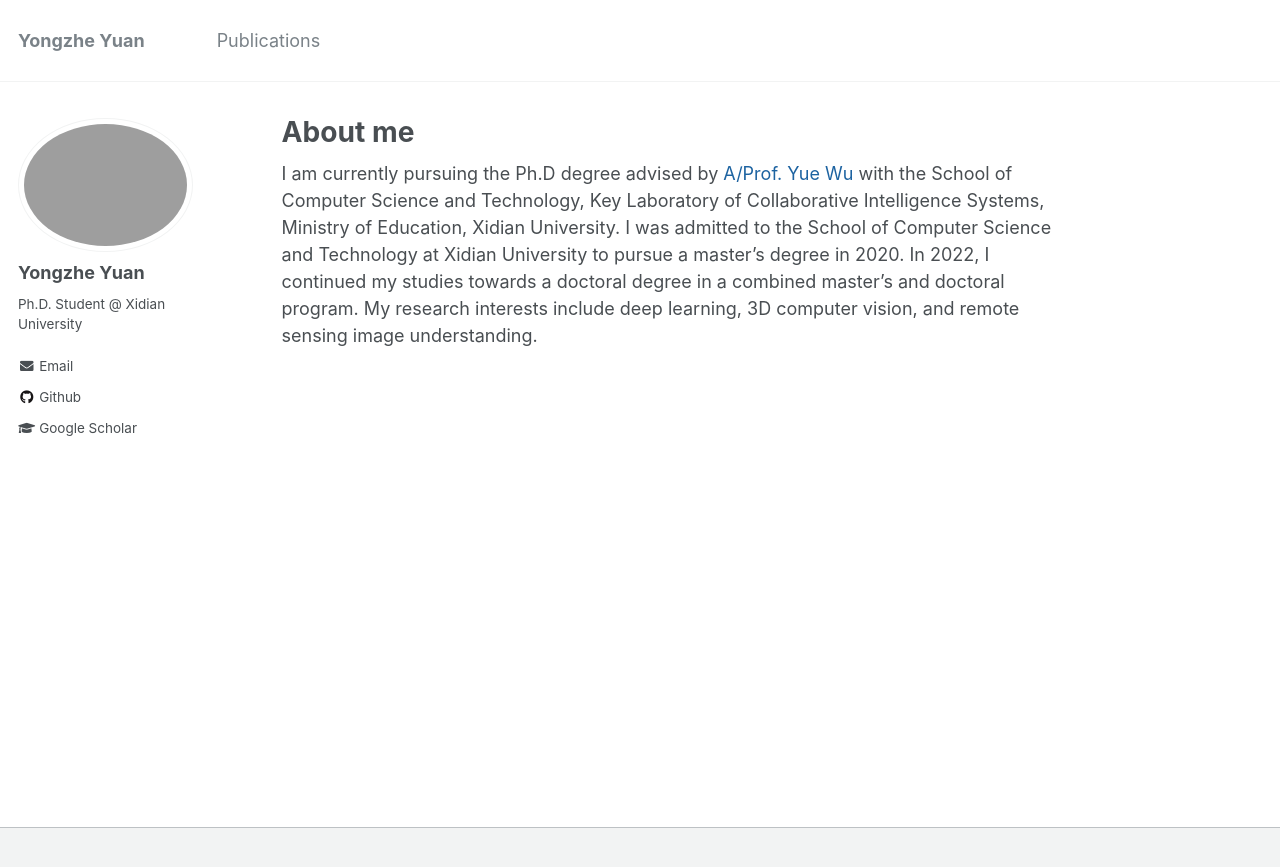
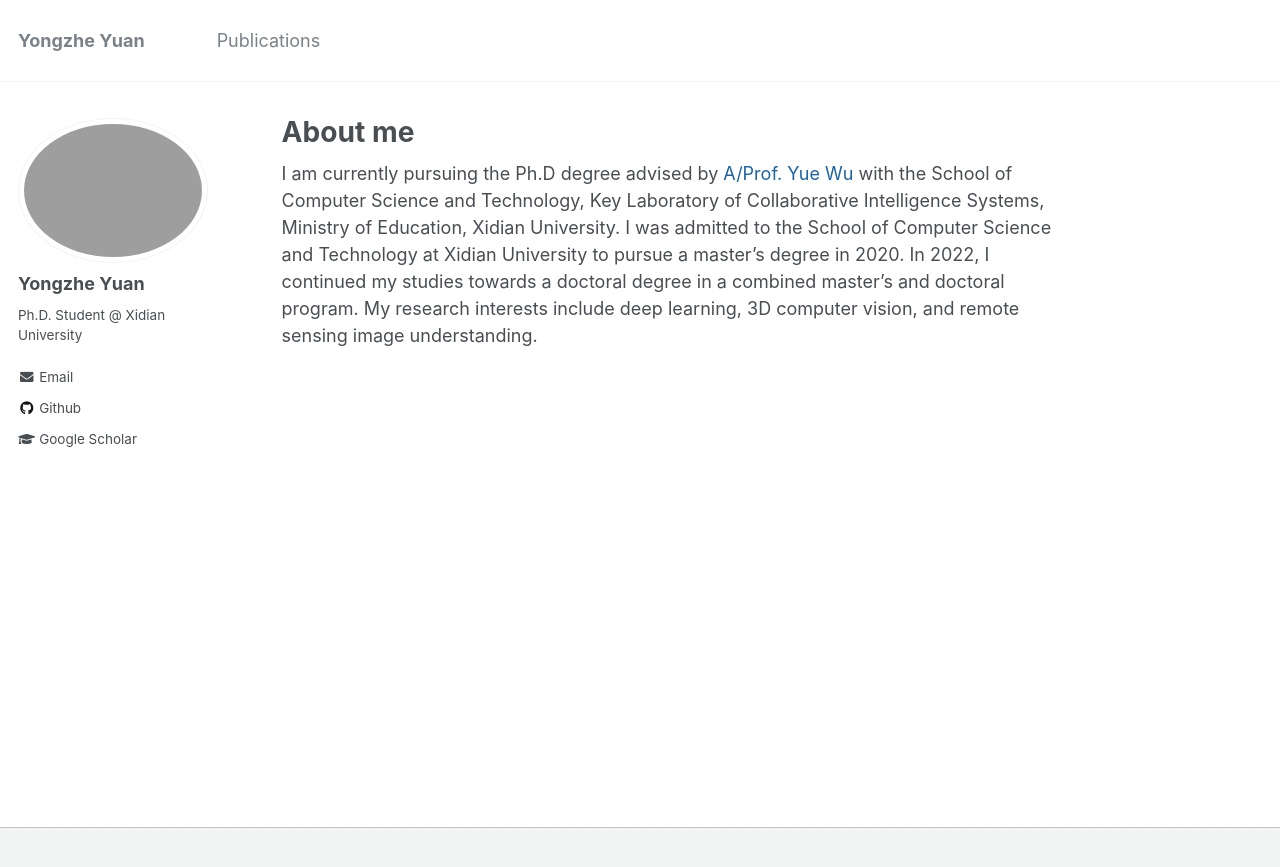
Before and after one commit to YYZMARS/YYZMARS.github.io, a Jekyll site: the page built from _pages/home.md, in a window 1280 px wide. Shown: the top 867 px of the page. Built offline with Jekyll 4.4.1, drawn with Linux system fonts in a browser that asks for light colours.

Commit message:
Update _sidebar.scss

```diff
--- a/_sass/_sidebar.scss
+++ b/_sass/_sidebar.scss
@@ -83,7 +83,7 @@
   }
 
   img {
-    max-width: 175px;
+    #max-width: 175px;
     border-radius: 50%;
 
     @include breakpoint($large) {
```
